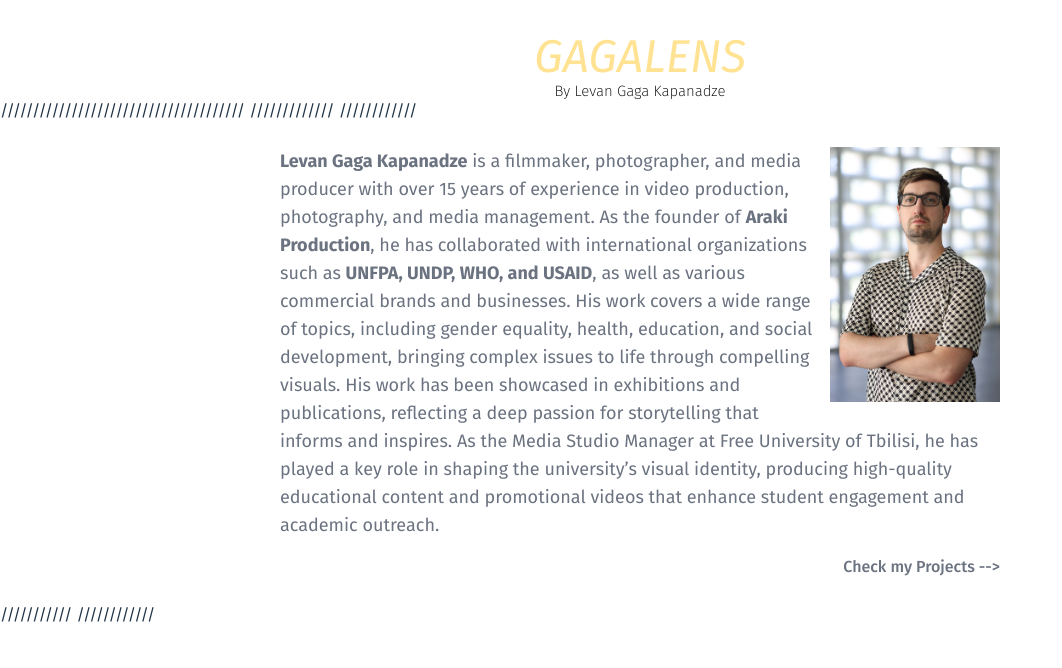
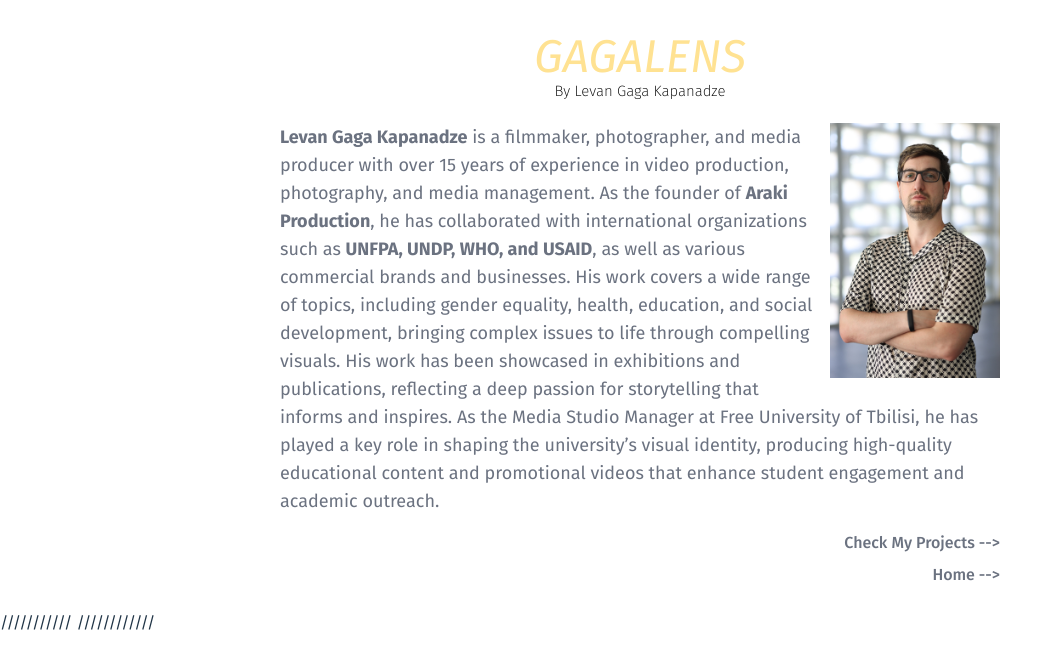
Before and after one commit to ByPro8/gaga, a React (Vite) app: page /about in a window 1280 px wide. Shown: the top 668 px of the page, without its empty margins (0-1062 px from the left). Built offline with nearby package versions, Linux system fonts and the light colour scheme.

Commit message:
clearing comments

```diff
--- a/src/components/MainImage.tsx
+++ b/src/components/MainImage.tsx
@@ -5,7 +5,7 @@ interface MainImageProps {
 
 export default function MainImage({ className = "" }: MainImageProps) {
   return (
-    <div className={`overflow-hidden bg-white ${className}`}>
+    <div className={`bg-white ${className}`}>
       <div className="h-[90vh] w-full object-contain px-16 sm:h-auto lg:pl-0 xl:px-0">
         <img src={img} alt="" className="lg:mr-40" />
       </div>
--- a/src/pages/About.tsx
+++ b/src/pages/About.tsx
@@ -10,44 +10,6 @@ export default function About() {
         classNameG="text-[46px]"
         classNameB="text-[15px]"
       />
-      {/* <div className="mt-10 items-center justify-center sm:hidden">
-        <img src={gaga} alt="Picture" className="px-8" />
-      </div>
-      <h1 className="text-blac mt-10 bg-white px-8 pb-10 text-gray-500 sm:hidden">
-        <strong>Levan Gaga Kapanadze</strong> is a filmmaker, photographer, and
-        media producer with over 15 years of experience in video production,
-        photography, and media management. As the founder of{" "}
-        <strong>Araki Production</strong>, he has collaborated with
-        international organizations such as{" "}
-        <strong>UNFPA, UNDP, WHO, and USAID</strong>, as well as various
-        commercial brands and businesses. His work covers a wide range of
-        topics, including gender equality, health, education, and social
-        development, bringing complex issues to life through compelling visuals.
-        <h1>
-          <br />
-          <strong>
-            As the Media Studio Manager at Free University of Tbilisi
-          </strong>
-          , he has played a key role in shaping the university’s visual
-          identity, producing high-quality educational content and promotional
-          videos that enhance student engagement and academic outreach.{" "}
-        </h1>{" "}
-        <br />
-        <h1>
-          His work has been showcased in exhibitions and publications, As the
-          Media Studio Manager at Free reflecting a deep passion for
-          storytelling that informs and inspires
-        </h1>
-        <div className="mt-4 flex justify-end">
-          <Link
-            to="/projects"
-            className="bg-white text-gray-500 hover:text-black"
-          >
-            Check my Projects --<span>&gt;</span>
-          </Link>
-        </div>
-      </h1> */}
-      ////////////////////////////////////// ///////////// ////////////
       <div className="mx-auto max-w-3xl p-6">
         <img
           src={gaga}
@@ -74,9 +36,14 @@ export default function About() {
         <div className="mt-4 flex justify-end">
           <Link
             to="/projects"
-            className="bg-white text-gray-500 hover:text-black"
+            className="bg-white text-gray-500 hover:text-gray-800"
           >
-            Check my Projects --<span>&gt;</span>
+            Check My Projects --<span>&gt;</span>
+          </Link>
+        </div>
+        <div className="mt-2 flex justify-end">
+          <Link to="/" className="bg-white text-gray-500 hover:text-gray-800">
+            Home --<span>&gt;</span>
           </Link>
         </div>
       </div>
--- a/src/pages/Home.tsx
+++ b/src/pages/Home.tsx
@@ -70,7 +70,7 @@ export default function Home() {
             </Link>
           </li>
         </ul>
-        <ContactIcons className="hidden sm:mt-10 sm:flex" />
+        <ContactIcons className="mb-10 hidden sm:mt-10 sm:flex" />
       </div>
     </div>
   );
```
